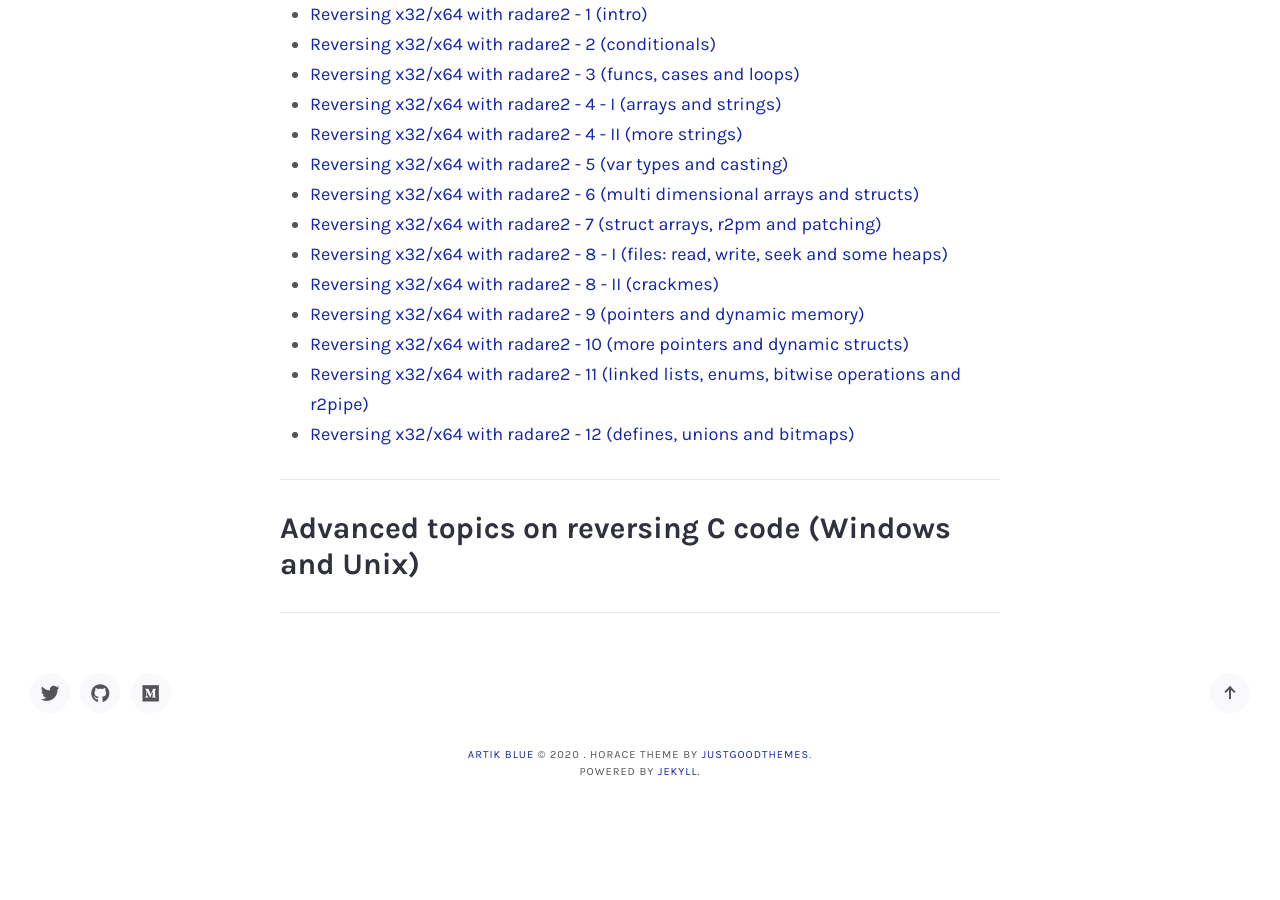
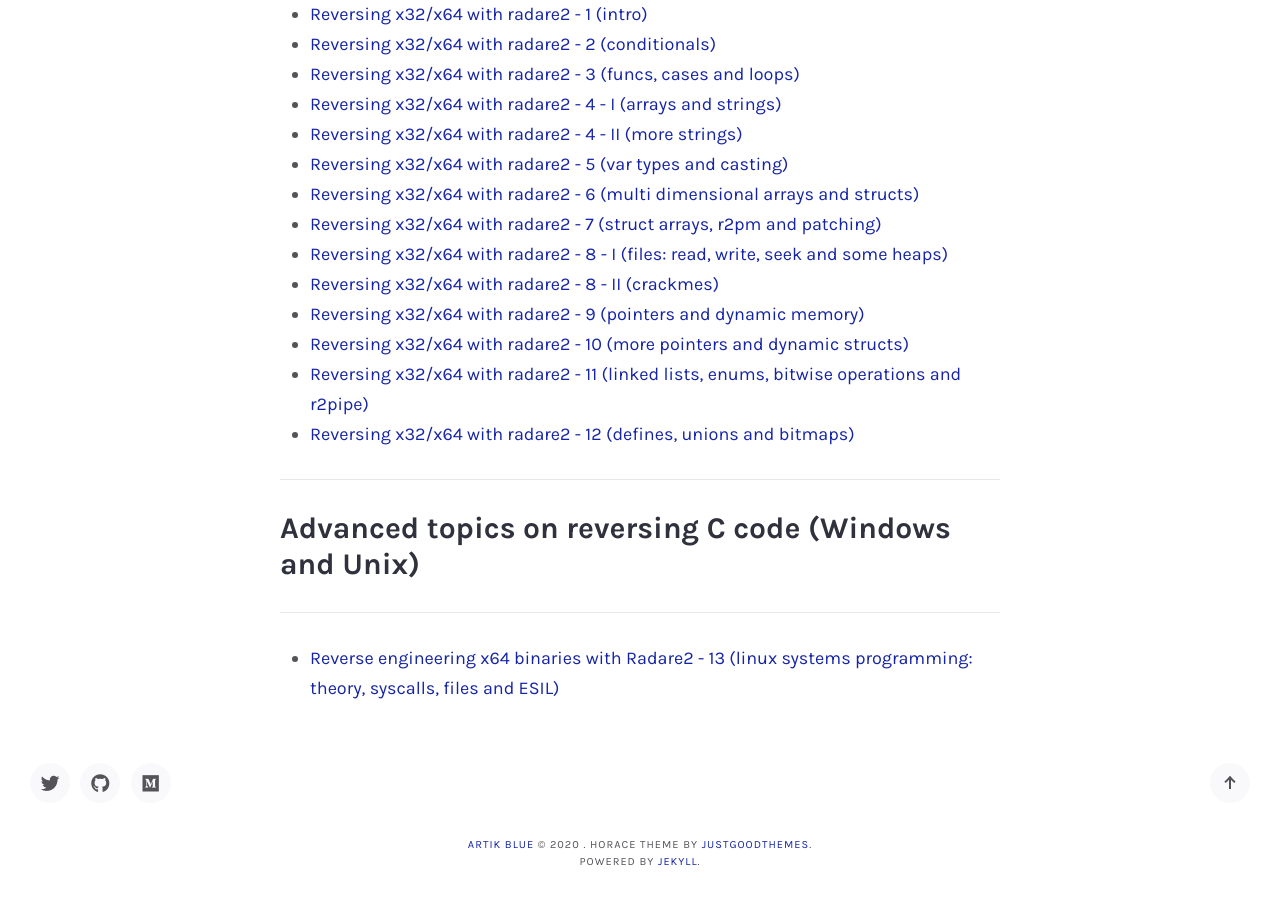
Before and after one commit to artikblue/artikblue.github.io, a Jekyll site: the page built from reversing.md, in a window 1280 px wide and 900 px high, scrolled down 584 px. Built offline with Jekyll 4.4.1, drawn with Linux system fonts in a browser that asks for light colours; some web fonts are replaced; before the commit the page ends 1394 px from its top, so only the background shows below that.

Commit message:
course index

```diff
--- a/reversing.md
+++ b/reversing.md
@@ -32,3 +32,6 @@
 <hr />
 <h3>Advanced topics on reversing C code (Windows and Unix)</h3>
 <hr />
+<ul>
+  <li><a href="https://artik.blue/reversing-radare-13">Reverse engineering x64 binaries with Radare2 - 13 (linux systems programming: theory, syscalls, files and ESIL)</a></li>
+</ul>
```
Also changed, not shown: _pages/reversing.md (+3 -0 lines).
